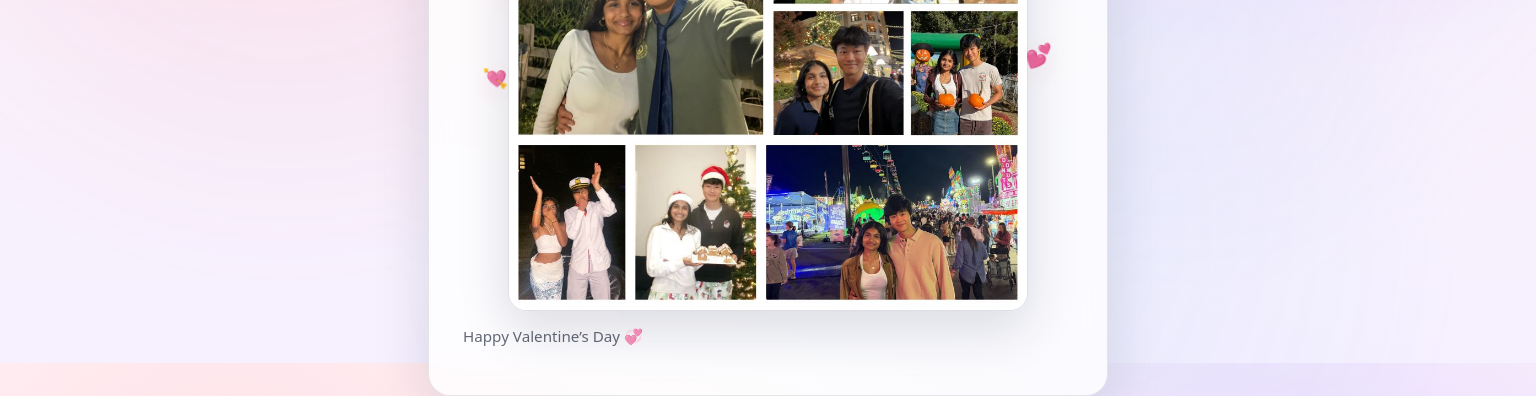
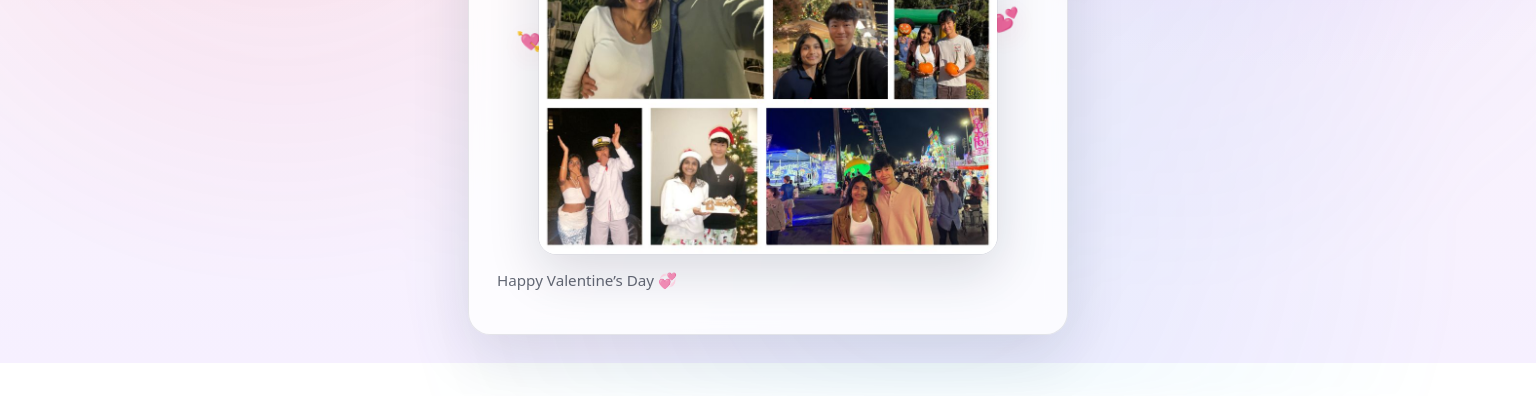
Before and after one commit to rexzhang28/personal-valentine-site, a plain HTML site: page poem.html in a window 1536 px wide. Shown: the part 437-833 px from the top of the page. After the commit the page ends 800 px from the top, so only its background shows below. Drawn offline with Linux system fonts and the light colour scheme.

Commit message:
Add files via upload
replace existing

```diff
--- a/poem.html
+++ b/poem.html
@@ -7,7 +7,7 @@
   <link rel="stylesheet" href="style.css" />
 </head>
 <body>
-  <main class="card">
+  <main class="card poemCard">
 
     <div class="titleWrap">
       <h1>WOOHOOO!! <span class="emoji">🌹</span></h1>
--- a/style.css
+++ b/style.css
@@ -178,6 +178,20 @@ h1{
   margin: 0 auto 8px;
 }
 
+/* Slightly smaller layout for the poem page to fit well on Mac screens */
+.poemCard{
+  width: min(600px, 88vw);
+  padding: 28px;
+}
+.poemCard .photo{
+  width: min(480px, 86vw);
+}
+
+@media (min-width: 1400px){
+  .poemCard{ width: 600px; }
+  .poemCard .photo{ width: 460px; }
+}
+
 /* poem page stats */
 .stats{
   display:flex;
```
